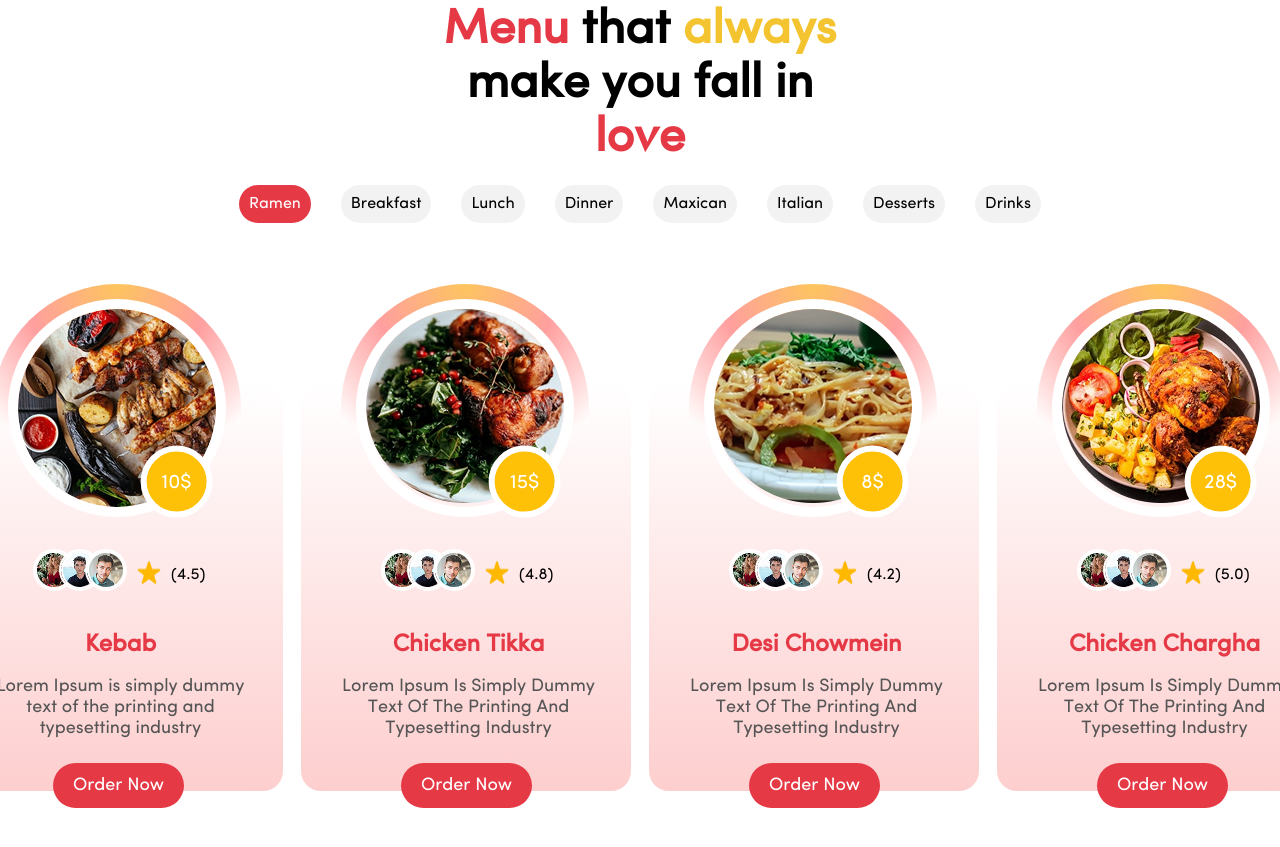
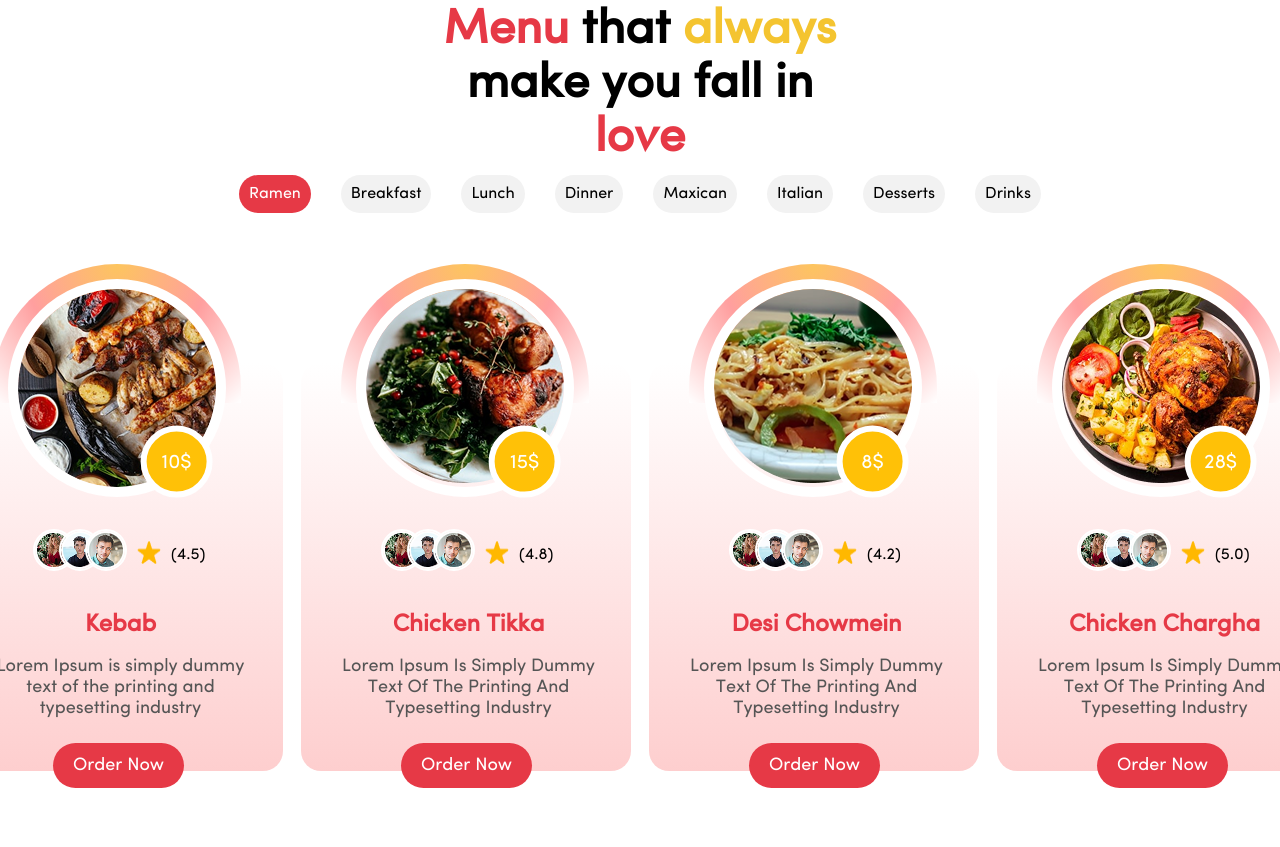
Before and after one commit to Noorasadath/tamrin2-hashemi, a plain HTML site: page index.html in a window 1280 px wide. Shown: the part 2693-3540 px from the top of the page. Drawn offline with Linux system fonts and the light colour scheme.

Commit message:
final-without-wrap

```diff
--- a/style.css
+++ b/style.css
@@ -423,16 +423,19 @@ body {
   overflow-x: auto;
   white-space: nowrap;
   gap: 12px;
-  padding: 10px;
-  scrollbar-width: none; /* Firefox */
+  padding: 0;
+  margin: 0;
+  scroll-snap-type: x mandatory;
+  scrollbar-width: none;
 }
 .wrap-menu::-webkit-scrollbar {
-  display: none; /* Chrome, Safari, Edge */
+  display: none;
 }
 
 .wrap-menu-opt {
-  flex: 0 0 25%; /* یعنی هر دکمه یک‌چهارم عرض، دقیقاً ۴تا تو موبایل جا می‌گیره */
+  flex: 0 0 25%;
   min-width: 25%;
+  scroll-snap-align: start;
   text-align: center;
   padding: 10px;
   background-color: #f2f2f2;
@@ -494,6 +497,7 @@ body {
       margin-top: 30px;
       margin-left: 20px;
       gap: 80px;
+      flex: 0 0 auto;
     }
     .partsec{
       display: flex;
@@ -690,9 +694,5 @@ body {
            align-items: center;
            gap: 90px;
        }
-        .com-abt{
-          flex: 0 0 auto;
-        }
-
 
 }
```
